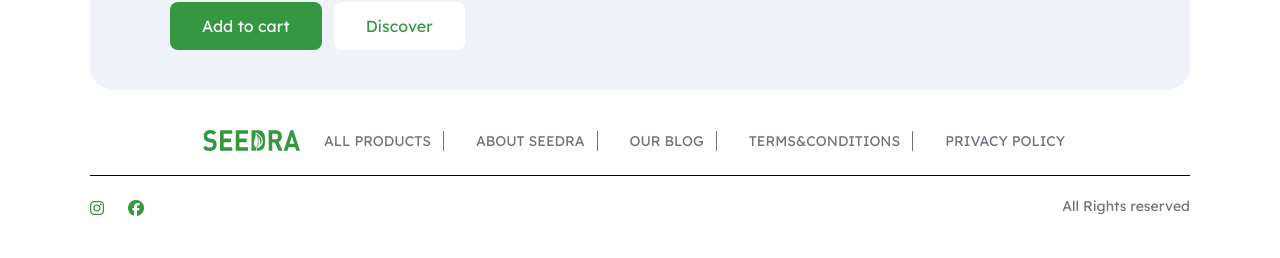
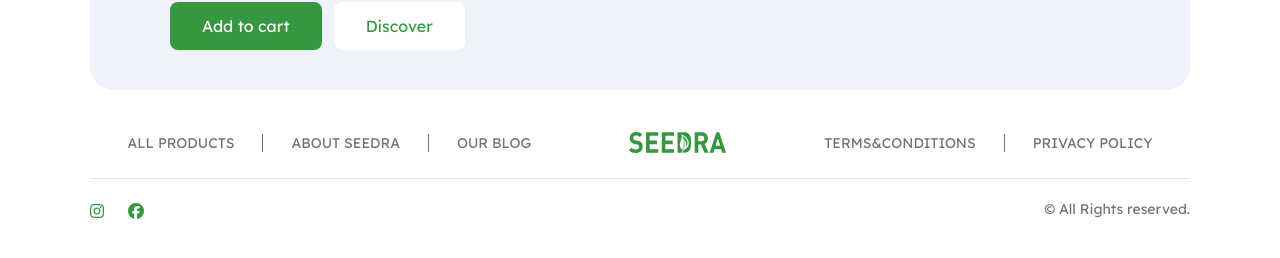
Before and after one commit to Anvarov-Ismoil/seedra, a Vue app: page / in a window 1280 px wide. Shown: the part 664-922 px from the top of the page. Built offline with nearby package versions, Linux system fonts and the light colour scheme.

Commit message:
feat: fixed footer after merging with aslbek (18.05.24 / 18:18)

```diff
--- a/src/components/TheFooter.vue
+++ b/src/components/TheFooter.vue
@@ -1,19 +1,33 @@
 <template>
-   <footer class="footer p-10">
+   <footer class="footer py-10">
       <div class="container">
-         <div class="abouts flex justify-center flex-col xs:flex-row  items-center gap-3 pb-6">
-            <div class="logo mb-5 xs:mb-0">
+         <div class="abouts pb-2 md:pb-6 border-b border-brand-green/20">
+            <div class="menu flex items-start md:items-center justify-center flex-wrap gap-5 xl:gap-[70px]">
+               <!-- first -->
+               <ul class="flex flex-col sm:flex-row flex-grow md:flex-grow-0 justify-center gap-5 md:gap-0">
+                  <li v-for="link in firstMenu">
+                     <router-link :to="link.route"
+                        class="link lg:border-r border-r-secondary px-2 md:px-5 lg:px-7 text-[8px] s:text-[10px] x:text-sm text-secondary uppercase">
+                        {{ link.name }}
+                     </router-link>
+                  </li>
+               </ul>
+               <!-- logo -->
+               <div class="logo flex items-center justify-center sm:mb-5 lg:mb-0 -order-1 lg:order-none w-full lg:w-auto">
                   <img src="../assets/images/logo.svg" alt="logo">
                </div>
-            <div class="menu flex">
-               <ul class="flex flex-col lg:flex-row gap-5">
-               <li v-for="link in footerMenu" class="flex uppercase">
-                  <router-link :to="link.route" class="link border-r border-r-secondary px-3 text-[8px] s:text-[10px] x:text-sm text-secondary">{{ link.name }}</router-link>
+               <!-- last -->
+               <ul class="flex flex-col sm:flex-row flex-grow md:flex-grow-0 justify-center gap-5 md:gap-0">
+                  <li v-for="link in lastMenu">
+                     <router-link :to="link.route"
+                        class="link lg:border-r border-r-secondary px-2 md:px-5 lg:px-7 text-[8px] s:text-[10px] x:text-sm text-secondary uppercase">
+                        {{ link.name }}
+                     </router-link>
                   </li>
                </ul>
             </div>
          </div>
-         <hr>
+         <!-- <hr> -->
          <div class="navigate flex justify-between pt-5">
             <div class="icons flex gap-6">
                <a href="#" class="text-brand-green"><i class="fa-brands fa-instagram"></i></a>
@@ -21,7 +35,7 @@
             </div>
 
             <div class="text">
-               <h3 class="text-secondary text-sm">All Rights reserved</h3>
+               <h3 class="text-secondary text-sm">&copy; All Rights reserved.</h3>
             </div>
          </div>
       </div>
@@ -29,6 +43,8 @@
 </template>
 
 <script>
+import logo from '@/assets/images/logo.svg';
+
 export default {
    data() {
       return {
@@ -45,6 +61,10 @@ export default {
                name: 'our blog',
                route: '/blog'
             },
+            // {
+            //   name: logo,
+            //   route: '/'
+            // },
             {
                name: 'Terms&Conditions',
                route: '/term'
@@ -56,11 +76,19 @@ export default {
          ]
       }
    },
+   computed: {
+      firstMenu() {
+         return this.footerMenu.slice(0, 3)
+      },
+      lastMenu() {
+         return this.footerMenu.slice(3, 5)
+      },
+   }
 }
 </script>
 
 
-<style>
+<style scoped>
 a.router-link-exact-active {
    color: #359740;
    font-weight: 500;
```
Lines whose indentation alone changed are shown as unchanged.
